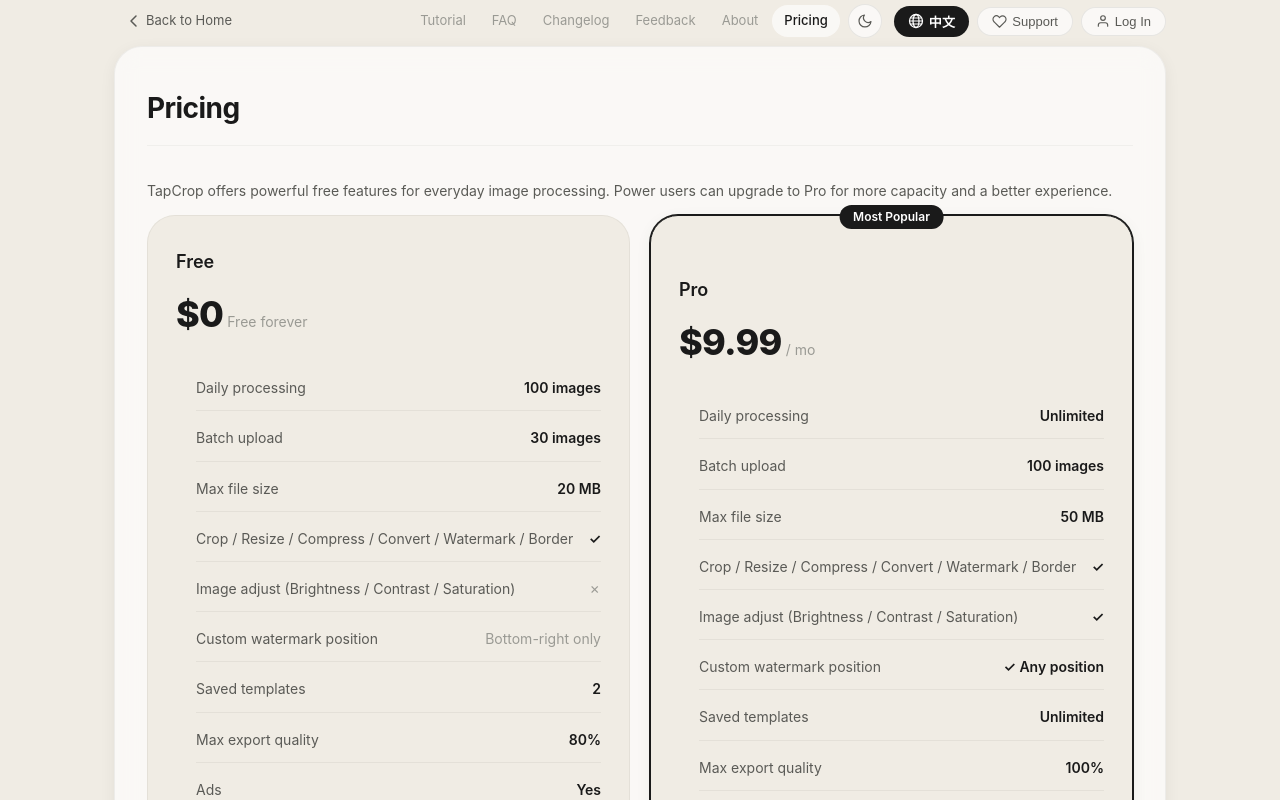
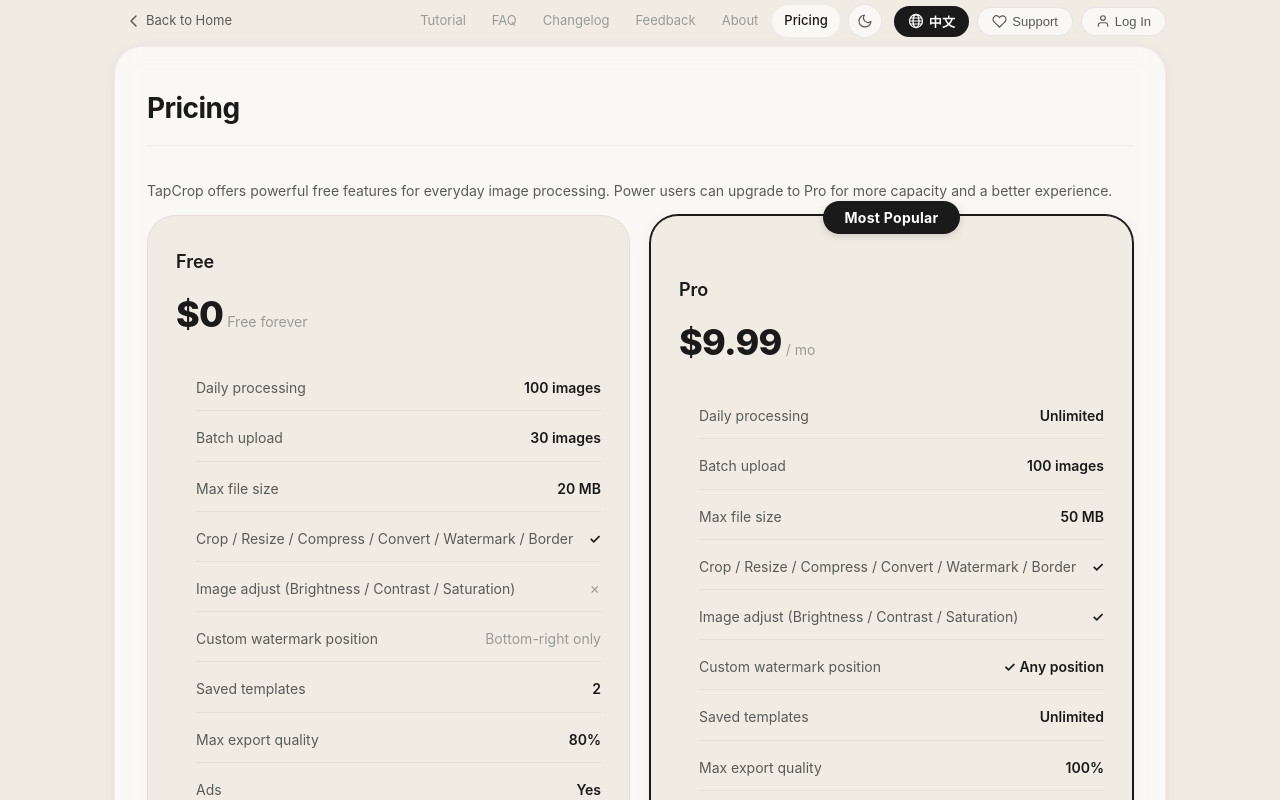
Before and after one commit to humphrey1114/quickcrop, a React (Vite) app: page /pricing in a window 1280 px wide. Shown: the top 800 px of the page. Built offline with nearby package versions, Linux system fonts and the light colour scheme; no server answers.

Commit message:
style: enlarge 'Most Popular' badge on pricing page

```diff
--- a/src/pages/Pricing.css
+++ b/src/pages/Pricing.css
@@ -41,16 +41,18 @@
 
 .pricing-badge {
   position: absolute;
-  top: -11px;
+  top: -15px;
   left: 50%;
   transform: translateX(-50%);
   background: var(--primary);
   color: #fff;
-  font-size: 12px;
-  font-weight: 600;
-  padding: 3px 14px;
+  font-size: 14px;
+  font-weight: 700;
+  padding: 6px 22px;
   border-radius: var(--r-pill);
   white-space: nowrap;
+  letter-spacing: 0.02em;
+  box-shadow: 0 2px 8px rgba(0,0,0,0.15);
 }
 
 .pricing-plan-name {
```
